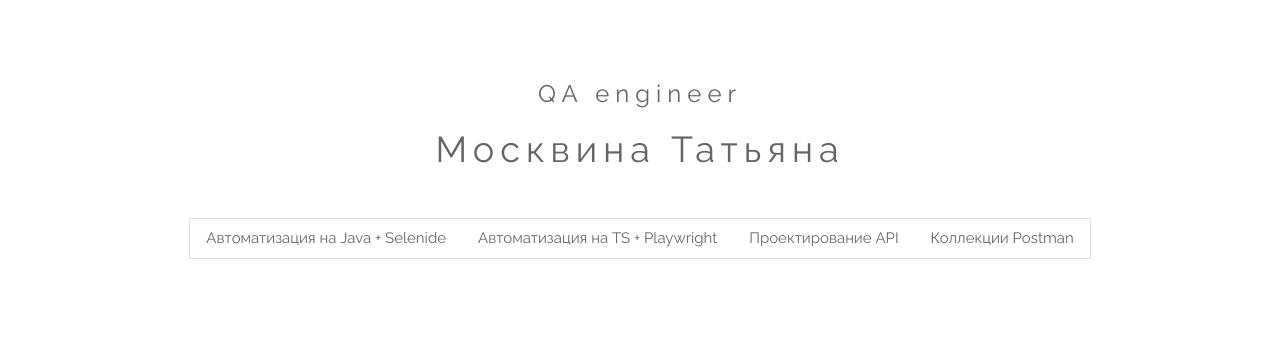
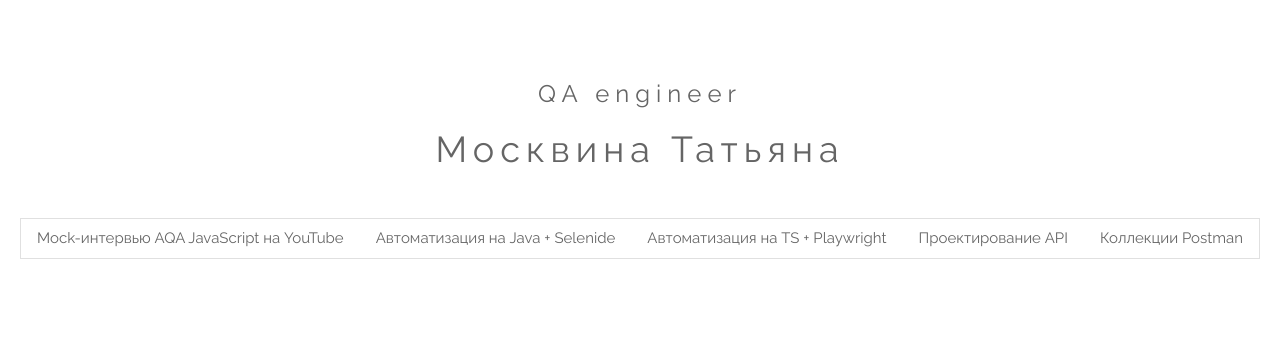
Before and after one commit to tatianamosk77/tatianamosk77.github.io, a plain HTML site: page index.html in a window 1280 px wide. Shown: the top 363 px of the page. Drawn offline with nearby package versions, Linux system fonts and the light colour scheme.

Commit message:
Add a new button with youTube interview in index.html

```diff
--- a/index.html
+++ b/index.html
@@ -29,6 +29,7 @@ h1 {letter-spacing: 6px}
 
   <div class="w3-padding-32">
     <div class="w3-bar w3-border">
+      <a href="https://www.youtube.com/watch?v=wr3lI17L8FQ" target="_blank" class="w3-bar-item w3-button w3-mobile">Mock-интервью AQA JavaScript на YouTube</a>
       <a href="https://github.com/tatianamosk77/SelenideExample/tree/master" target="_blank" class="w3-bar-item w3-button w3-mobile">Автоматизация на Java + Selenide</a>
       <a href="https://github.com/tatianamosk77/TopClickPlaywright/tree/master" target="_blank" class="w3-bar-item w3-button w3-mobile">Автоматизация на TS + Playwright</a>
       <a href="https://github.com/tatianamosk77/API-design" target="_blank" class="w3-bar-item w3-button w3-mobile">Проектирование API</a>
```
